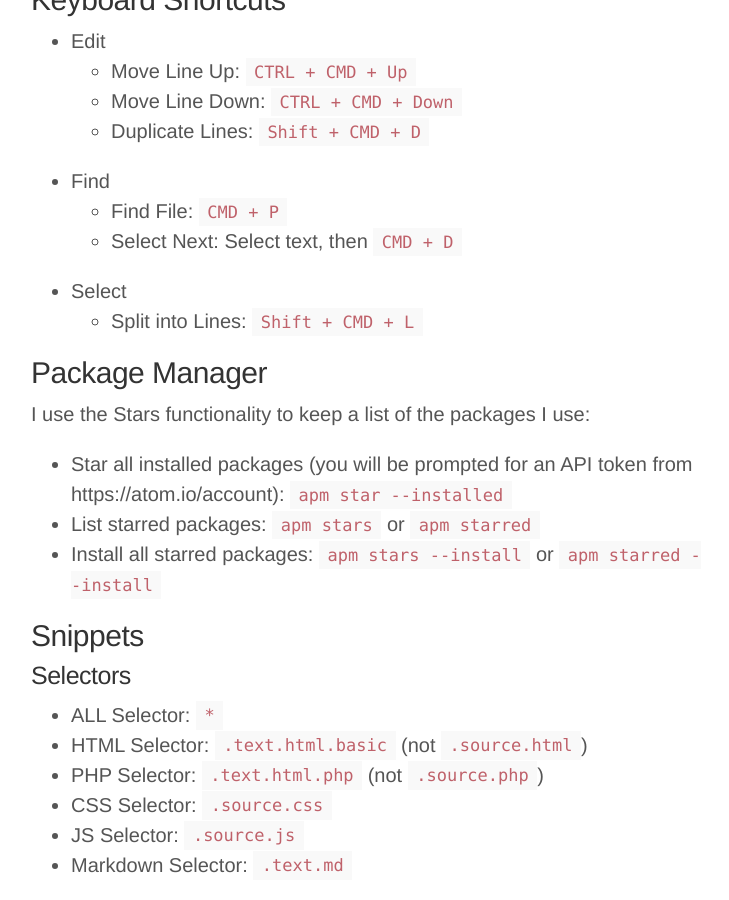
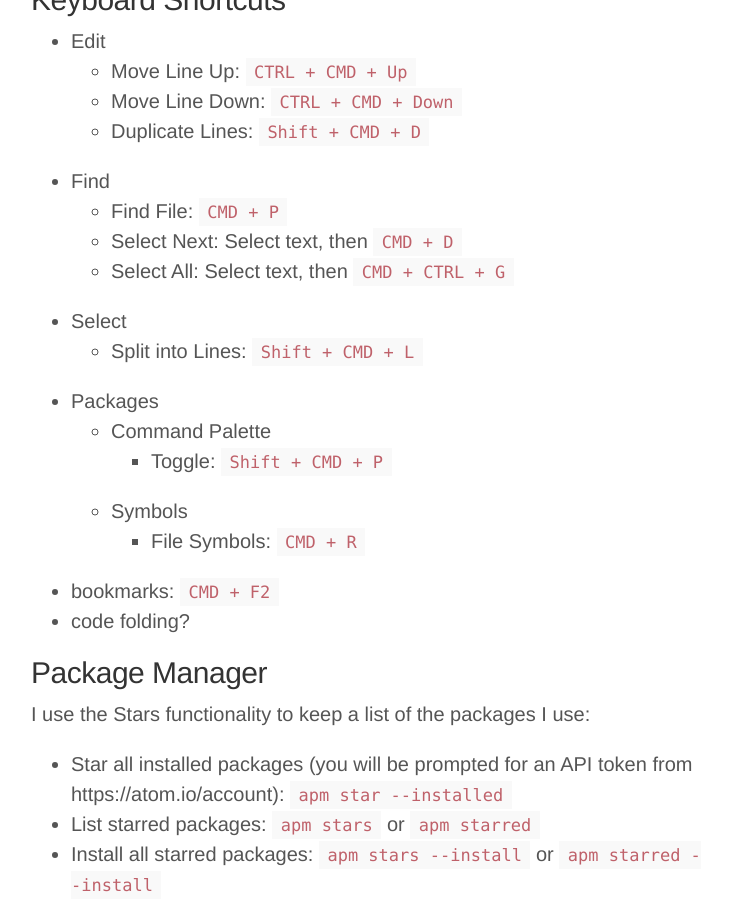
Before and after one commit to joshbuchea/joshbuchea.com, a Jekyll site: the page built from _posts/2017-02-23-atom-cheatsheet.md, in a window 1280 px wide and 900 px high, scrolled down 419 px. Shown: the whole window, without its empty margins (269-998 px from the left). Built offline with Jekyll 4.4.1, drawn with Linux system fonts in a browser that asks for light colours; nearby versions of some CDN libraries; comment, search, counter and statistics services are not loaded.

Commit message:
Update post: Add additional keyboard shortcuts

```diff
--- a/_posts/2017-02-23-atom-cheatsheet.md
+++ b/_posts/2017-02-23-atom-cheatsheet.md
@@ -12,8 +12,17 @@
 - Find
   - Find File: `CMD + P`
   - Select Next: Select text, then `CMD + D`
+  - Select All: Select text, then `CMD + CTRL + G`
 - Select
   - Split into Lines: `Shift + CMD + L`
+- Packages
+  - Command Palette
+    - Toggle: `Shift + CMD + P`
+  - Symbols
+    - File Symbols: `CMD + R`
+
+- bookmarks: `CMD + F2`
+- code folding?
 
 ## Package Manager
 
```
